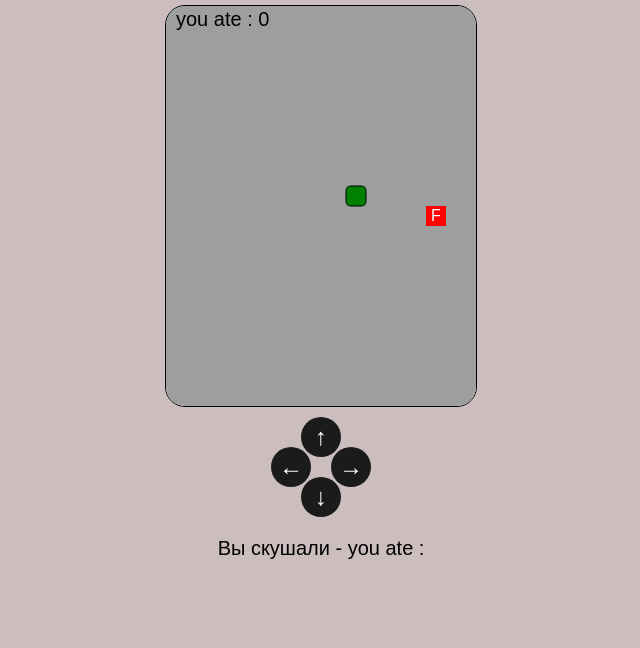
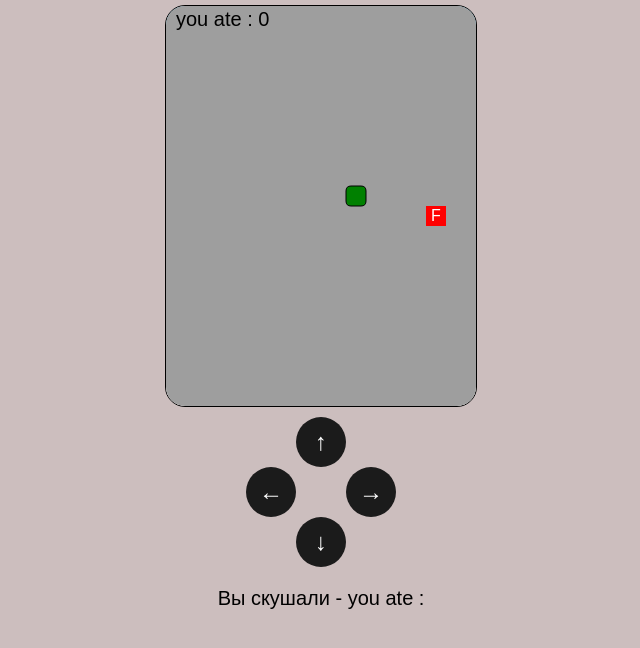
Before and after one commit to vismyfriend/Snake-November-7-2024, a plain HTML site: page index.html in a window 1280 px wide. Shown: the whole page, without its empty margins (319-959 px from the left). Drawn offline with Linux system fonts and the light colour scheme.

Commit message:
text align

```diff
--- a/styles.css
+++ b/styles.css
@@ -12,6 +12,7 @@ canvas {
     border: 1px solid black;
     background: linear-gradient(to bottom, #a0d8ef, #ffffff); /* Градиентный фон */
     border-radius: 20px;
+    text-align: center;
 }
 #letterContainer {
     margin-top: 10px;
@@ -20,19 +21,21 @@ canvas {
 #controls {
     margin: 10px;
     position: relative; /* Позволяет позиционировать кнопки */
-    width: 100px; /* Ширина контейнера */
-    height: 100px; /* Высота контейнера */
+    width: 150px; /* Ширина контейнера */
+    height: 150px; /* Высота контейнера */
     display: flex;
     justify-content: center; /* Центрирование горизонтальных кнопок */
     align-items: center; /* Центрирование вертикальных кнопок */
+    text-align: center;
 }
 .direction-button {
     background-color: #1b1b1b; /* Темный фон */
+
     color: white; /* Белый текст */
     border: none; /* Без границ */
     border-radius: 50%; /* Круглая форма */
-    width: 40px; /* Ширина кнопки */
-    height: 40px; /* Высота кнопки */
+    width: 50px; /* Ширина кнопки */
+    height: 50px; /* Высота кнопки */
     font-size: 24px; /* Размер текста */
     cursor: pointer; /* Курсор при наведении */
     transition: background-color 0.3s; /* Плавный переход цвета фона */
```
